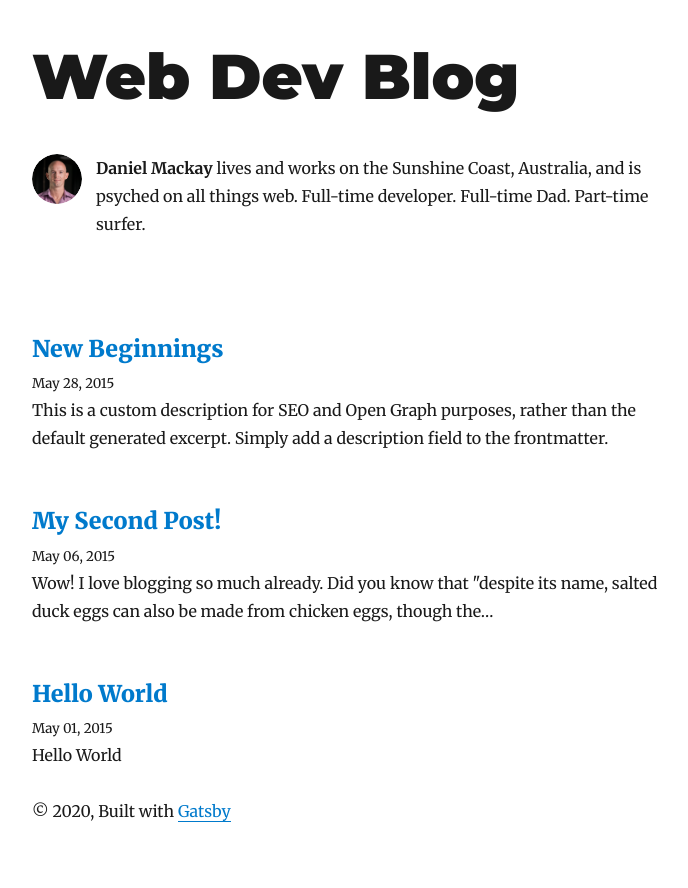
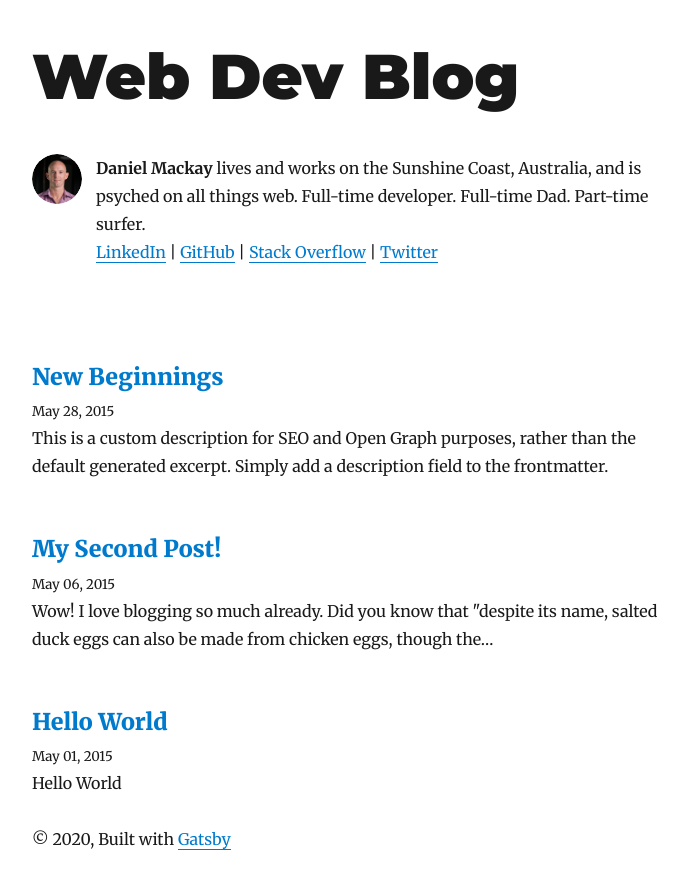
Before and after one commit to danielmackay/personal-blog, a Gatsby site: page / in a window 1280 px wide. Shown: the whole page, without its empty margins (293-981 px from the left). Before the commit the page ends 867 px from the top, so only its background shows below. Built offline with nearby package versions, Linux system fonts and the light colour scheme; Gatsby itself is replaced by a stand-in of ours; some packages are replaced by stand-ins of ours.

Commit message:
Added all social urls to bio.

```diff
--- a/gatsby-config.js
+++ b/gatsby-config.js
@@ -5,7 +5,10 @@ module.exports = {
     description: `Personal blog for Daniel Mackay`,
     siteUrl: `https://gatsby-starter-blog-demo.netlify.com/`,
     social: {
-      twitter: `daniel_mackay`,
+      twitter: 'https://twitter.com/daniel_mackay',
+      linkedIn: 'https://www.linkedin.com/in/danieljamesmackay/',
+      gitHub: 'https://github.com/danielmackay',
+      stackOverflow: 'https://stackoverflow.com/users/676220/daniel-mackay'
     },
   },
   plugins: [
@@ -47,12 +50,13 @@ module.exports = {
     },
     `gatsby-transformer-sharp`,
     `gatsby-plugin-sharp`,
-    {
-      resolve: `gatsby-plugin-google-analytics`,
-      options: {
-        //trackingId: `ADD YOUR TRACKING ID HERE`,
-      },
-    },
+    // TODO: Add back in once I have a GA key
+    // {
+    //   resolve: `gatsby-plugin-google-analytics`,
+    //   options: {
+    //     //trackingId: `ADD YOUR TRACKING ID HERE`,
+    //   },
+    // },
     `gatsby-plugin-feed`,
     {
       resolve: `gatsby-plugin-manifest`,
--- a/src/components/bio.jsx
+++ b/src/components/bio.jsx
@@ -26,6 +26,9 @@ const Bio = () => {
           author
           social {
             twitter
+            linkedIn
+            gitHub
+            stackOverflow
           }
         }
       }
@@ -33,6 +36,7 @@ const Bio = () => {
   `)
 
   const { author } = data.site.siteMetadata
+  const { social } = data.site.siteMetadata
   return (
     <div
       style={{
@@ -57,9 +61,14 @@ const Bio = () => {
         <strong>{author}</strong> lives and works on the Sunshine Coast, Australia, and is
         psyched on all things web.  Full-time developer. Full-time Dad.  Part-time surfer.
         {` `}
-        {/* <a href={`https://twitter.com/${social.twitter}`}>
+                {/* <a href={`https://twitter.com/${social.twitter}`}>
           You should follow him on Twitter
         </a> */}
+        <br/>
+        <a href={social.linkedIn}>LinkedIn</a>&nbsp;|&nbsp;
+        <a href={social.gitHub}>GitHub</a>&nbsp;|&nbsp;
+        <a href={social.stackOverflow}>Stack Overflow</a>&nbsp;|&nbsp;
+        <a href={social.twitter}>Twitter</a>
       </p>
     </div>
   )
```
